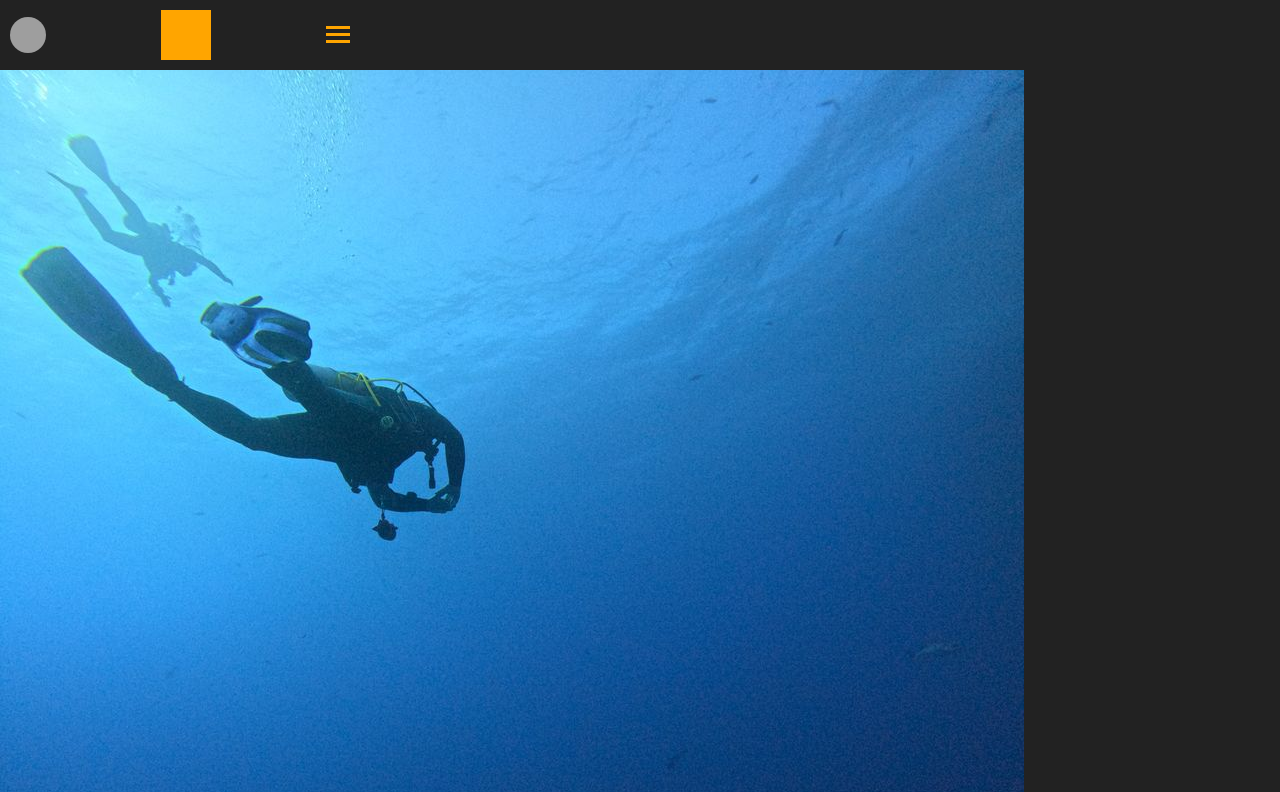
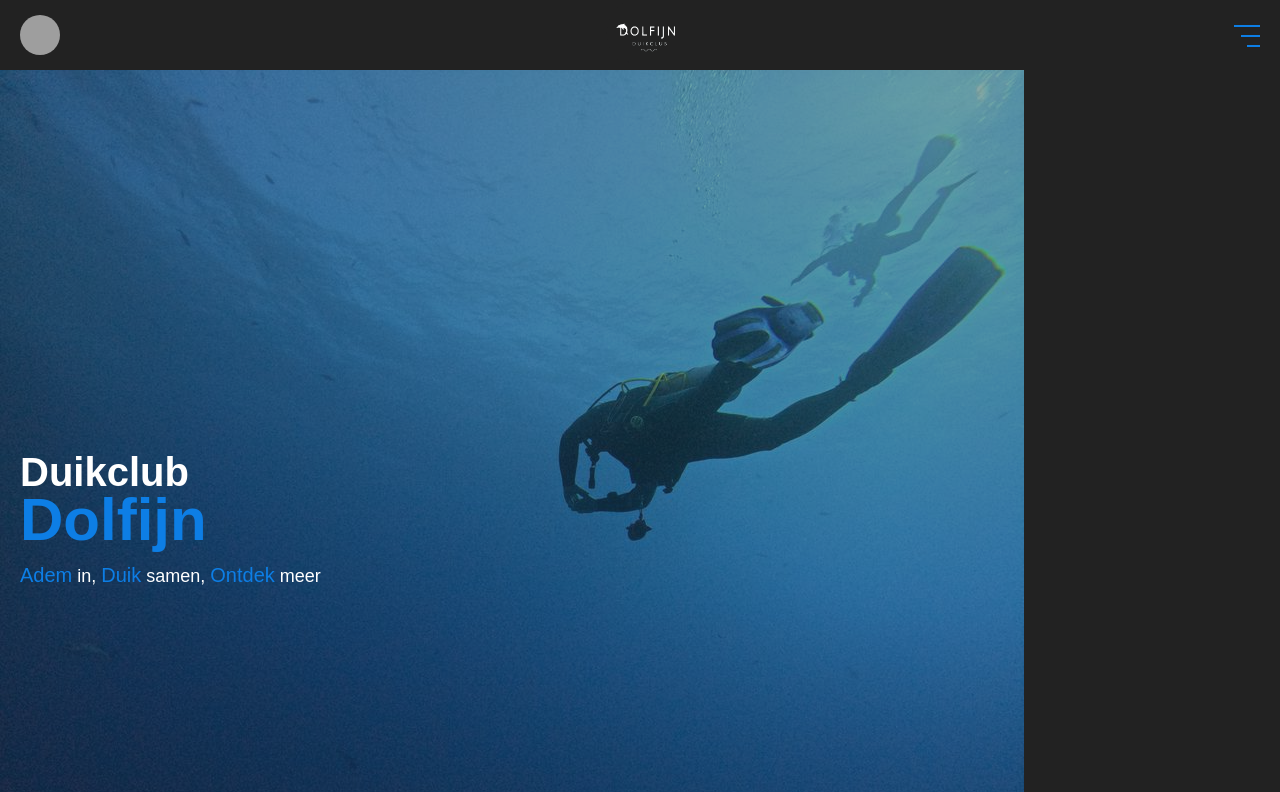
Before and after one commit to MikeMaesPXL/Duikclub-Dolfijn, a website: page index.html in a window 1280 px wide. Shown: the top 792 px of the page. Drawn offline with Linux system fonts and the light colour scheme; grey boxes are pictures that could not be loaded.

Commit message:
navigatie toegevoegd aan contact pagina

```diff
--- a/css/main.css
+++ b/css/main.css
@@ -66,46 +66,92 @@ body {
 
 .navigation {
   height: 70px;
-  width: 360px;
+  min-width: 360px;
   display: flex;
   justify-content: space-between;
   align-items: center;
-  padding: 0 10px;
+  padding: 0 20px;
 }
 .navigation .profile-picture {
-  width: 36px;
-  height: 36px;
+  width: 40px;
+  height: 40px;
   border-radius: 50%;
   background-image: url(/assets/images/animals/3.jpg);
   background-repeat: no-repeat;
   background-size: cover;
 }
 .navigation .logo {
-  width: 50px;
-  height: 50px;
-  background-color: orange;
+  width: 100px;
+  height: 100px;
+  background-image: url(/assets/images/logos/Dolfijn.png);
+  background-repeat: no-repeat;
+  background-size: cover;
 }
 .navigation .menu-icon {
-  width: 24px;
-  height: 18px;
+  width: 26px;
+  height: 20px;
   position: relative;
   cursor: pointer;
 }
 .navigation .menu-icon .line {
   width: 100%;
-  height: 3px;
-  background-color: orange;
+  height: 2px;
+  background-color: #0D7EE5;
   position: absolute;
-  left: 0;
+  right: 0;
 }
 .navigation .menu-icon .line:nth-child(1) {
   top: 0;
+  width: 100%;
 }
 .navigation .menu-icon .line:nth-child(2) {
-  top: 7px;
+  top: 10px;
+  width: 75%;
 }
 .navigation .menu-icon .line:nth-child(3) {
-  top: 14px;
+  top: 20px;
+  width: 50%;
+}
+
+.banner {
+  position: relative;
+  display: flex;
+  align-items: center;
+  color: #fff;
+  min-width: 360px;
+}
+.banner img {
+  max-width: 100%;
+  height: auto;
+  transform: scaleX(-1);
+  opacity: 60%;
+}
+.banner .banner-text {
+  position: absolute;
+  margin-left: 20px;
+}
+.banner .banner-text .header-text {
+  display: flex;
+  flex-direction: column;
+  margin-bottom: 10px;
+}
+.banner .banner-text .header-text h1 {
+  font-size: 40px;
+  font-weight: 700;
+  margin-bottom: -10px;
+}
+.banner .banner-text .header-text #title-size {
+  font-size: 60px;
+  font-weight: 700;
+}
+.banner .banner-text p {
+  font-size: 18px;
+  font-weight: 400;
+}
+.banner .banner-text span {
+  font-size: 20px;
+  color: #0D7EE5;
+  font-weight: 500;
 }
 
 /*# sourceMappingURL=main.css.map */
```
Also changed, not shown: HTML/contact.html (+9 -0 lines), 1 other file.
